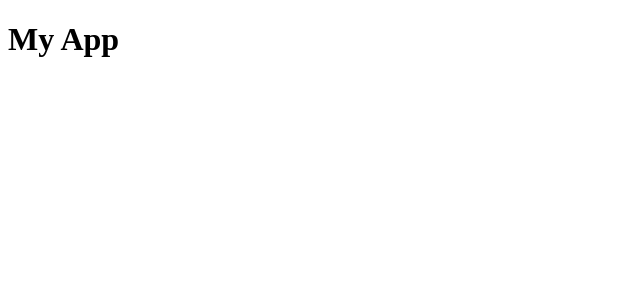
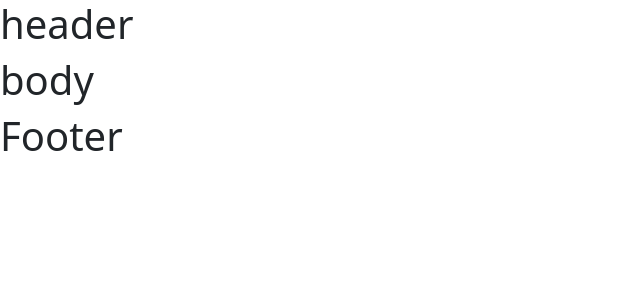
Before and after one commit to anasbn3issa/Vue3-App, a Vue app: page / in a window 1280 px wide. Shown: the top 300 px of the page, without its empty margins (0-640 px from the left). Built offline with nearby package versions, Linux system fonts and the light colour scheme.

Commit message:
added basic header, body and footer components

```diff
--- a/public/index.html
+++ b/public/index.html
@@ -6,6 +6,7 @@
     <meta name="viewport" content="width=device-width,initial-scale=1.0">
     <link rel="icon" href="<%= BASE_URL %>favicon.ico">
     <title>Top #1 Vue App</title>
+    <link href="https://cdn.jsdelivr.net/npm/bootstrap@5.2.2/dist/css/bootstrap.min.css" rel="stylesheet" integrity="sha384-Zenh87qX5JnK2Jl0vWa8Ck2rdkQ2Bzep5IDxbcnCeuOxjzrPF/et3URy9Bv1WTRi" crossorigin="anonymous">
   </head>
   <body>
     <noscript>
--- a/src/App.vue
+++ b/src/App.vue
@@ -1,9 +1,21 @@
 <template>
-  <h1>My App</h1>
+  <HeaderComponent />
+  <BodyComponent />
+  <FooterComponent />
 </template>
 
 <script>
+import HeaderComponent from './components/HeaderComponent.vue';
+import BodyComponent from './components/BodyComponent.vue';
+import FooterComponent from './components/FooterComponent.vue';
+
 export default {
+  name: 'App',
+  components: {
+    HeaderComponent,
+    BodyComponent,
+    FooterComponent
+  }
 
 }
 </script>
--- /dev/null
+++ b/src/components/BodyComponent.vue
@@ -0,0 +1,3 @@
+<template>
+    <h1>body</h1>
+</template>
--- /dev/null
+++ b/src/components/FooterComponent.vue
@@ -0,0 +1,3 @@
+<template>
+    <h1>Footer</h1>
+</template>
--- /dev/null
+++ b/src/components/HeaderComponent.vue
@@ -0,0 +1,3 @@
+<template>
+    <h1>header</h1>
+</template>
```
